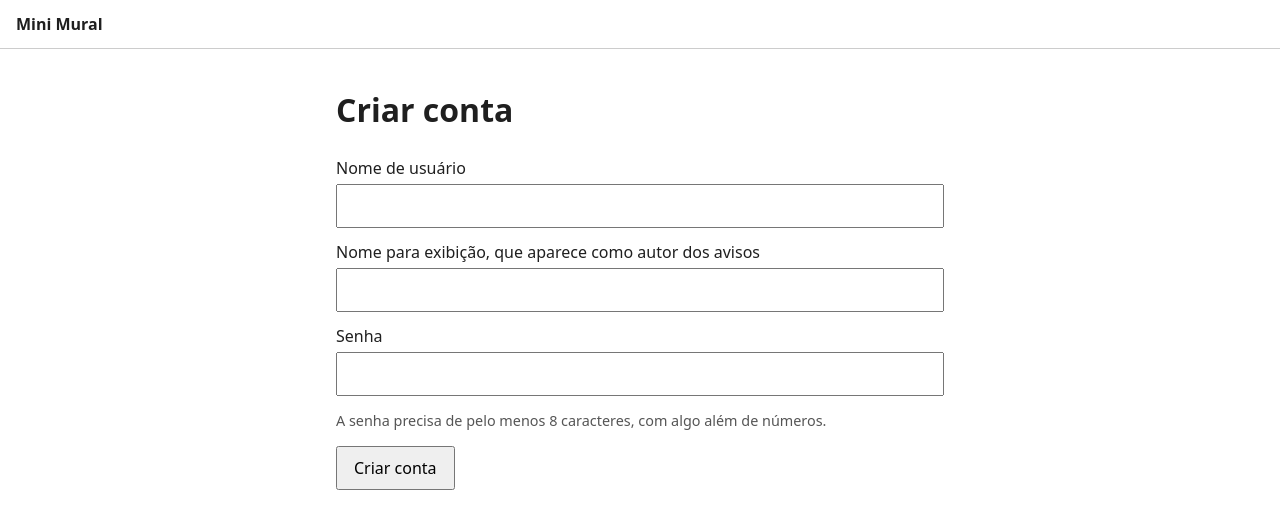
After one commit to jacksongomesbr/uft-cc-es-mini-mural, a Django app: page /cadastro/ in a window 1280 px wide. The commit adds this page. Shown: the top 529 px of the page. Run offline with Django 5.2, Linux system fonts and the light colour scheme.

Commit message:
feat: criar conta pelo cadastro (HU-01)
Formulário com as regras de CA-01.2, CA-01.3, CA-01.5 e CA-01.6 e as
mensagens do contrato. A recusa responde 422 com o que foi preenchido,
menos a senha, e o sucesso abre a sessão e redireciona com 303. Um teste
por critério.

Closes #84

Co-Authored-By: Claude Opus 5.5 <noreply@anthropic.com>

```diff
--- a/config/urls.py
+++ b/config/urls.py
@@ -2,5 +2,6 @@
 from django.urls import include, path
 
 urlpatterns = [
+    path("", include("contas.urls")),
     path("", include("avisos.urls")),
 ]
--- /dev/null
+++ b/contas/forms.py
@@ -0,0 +1,51 @@
+"""Formulários de contas. As mensagens são as do contrato/operacoes.md."""
+from django import forms
+from django.contrib.auth import password_validation
+from django.core.exceptions import ValidationError
+
+from .models import Conta, normalizar_nome
+
+
+class CadastroForm(forms.Form):
+    nome_usuario = forms.CharField(label="Nome de usuário", max_length=150)
+    # Obrigatório na regra, e não no campo, para a mensagem ser a do contrato.
+    nome_exibicao = forms.CharField(
+        label="Nome para exibição, que aparece como autor dos avisos",
+        max_length=80,
+        required=False,
+    )
+    senha = forms.CharField(label="Senha", widget=forms.PasswordInput)
+
+    def clean_nome_usuario(self):
+        nome = self.cleaned_data["nome_usuario"].strip()
+        # CA-01.2
+        if Conta.objects.filter(nome_usuario__iexact=nome).exists():
+            raise ValidationError("Esse nome de usuário já está em uso.")
+        return nome
+
+    def clean_nome_exibicao(self):
+        nome = normalizar_nome(self.cleaned_data["nome_exibicao"])
+        # CA-01.5
+        if not nome:
+            raise ValidationError("Escolha um nome para exibição; ele aparece como autor dos avisos.")
+        # CA-01.6: a comparação usa o nome já normalizado, como o banco.
+        if Conta.objects.filter(nome_exibicao__iexact=nome).exists():
+            raise ValidationError("Esse nome para exibição já está em uso. Escolha outro.")
+        return nome
+
+    def clean_senha(self):
+        senha = self.cleaned_data["senha"]
+        # CA-01.3: as duas regras estão em AUTH_PASSWORD_VALIDATORS, e a
+        # mensagem do contrato junta as duas.
+        try:
+            password_validation.validate_password(senha)
+        except ValidationError:
+            raise ValidationError("A senha precisa de pelo menos 8 caracteres, com algo além de números.")
+        return senha
+
+    def save(self):
+        return Conta.objects.create_user(
+            self.cleaned_data["nome_usuario"],
+            self.cleaned_data["nome_exibicao"],
+            self.cleaned_data["senha"],
+        )
--- /dev/null
+++ b/contas/urls.py
@@ -0,0 +1,7 @@
+from django.urls import path
+
+from . import views
+
+urlpatterns = [
+    path("cadastro/", views.cadastro, name="cadastro"),
+]
--- /dev/null
+++ b/contas/views.py
@@ -0,0 +1,26 @@
+"""Páginas de contas. O contrato de cada rota está em contrato/operacoes.md."""
+from django.contrib.auth import login
+from django.shortcuts import render
+from django.urls import reverse
+from django.views.decorators.http import require_http_methods
+
+from config.respostas import redirecionar
+
+from .forms import CadastroForm
+
+
+@require_http_methods(["GET", "POST"])
+def cadastro(request):
+    """HU-01: cria a conta e já entra com ela (CA-01.1)."""
+    if request.user.is_authenticated:
+        return redirecionar(reverse("inicio"))
+
+    form = CadastroForm(request.POST or None)
+    status = 200
+    if request.method == "POST":
+        if form.is_valid():
+            login(request, form.save())
+            return redirecionar(reverse("inicio"))
+        # A-07: a recusa responde 422, com a página e o que foi preenchido.
+        status = 422
+    return render(request, "contas/cadastro.html", {"form": form}, status=status)
--- a/static/css/mural.css
+++ b/static/css/mural.css
@@ -26,3 +26,13 @@ main {
   margin: 0 auto;
   padding: 16px;
 }
+
+/* Formulários: um campo por linha, ocupando a largura da coluna. */
+.campo { margin-bottom: 12px; }
+.campo label { display: block; margin-bottom: 4px; }
+.campo input, .campo textarea { width: 100%; font: inherit; padding: 8px; }
+.campo-com-erro input, .campo-com-erro textarea { border: 2px solid #b00020; }
+.erro, .recusa { color: #b00020; }
+.recusa { border: 2px solid #b00020; padding: 8px; }
+.dica { color: #555; font-size: .9rem; }
+button { font: inherit; padding: 8px 16px; }
--- /dev/null
+++ b/templates/contas/_campo.html
@@ -0,0 +1,5 @@
+<div class="campo{% if campo.errors %} campo-com-erro{% endif %}">
+  <label for="{{ campo.id_for_label }}">{{ campo.label }}</label>
+  {{ campo }}
+  {% for erro in campo.errors %}<p class="erro">{{ erro }}</p>{% endfor %}
+</div>
--- /dev/null
+++ b/templates/contas/cadastro.html
@@ -0,0 +1,15 @@
+{% extends 'base.html' %}
+
+{% block titulo %}Criar conta | Mini Mural{% endblock %}
+
+{% block conteudo %}
+<h1>Criar conta</h1>
+<form method="post" action="{% url 'cadastro' %}">
+  {% csrf_token %}
+  {% include 'contas/_campo.html' with campo=form.nome_usuario %}
+  {% include 'contas/_campo.html' with campo=form.nome_exibicao %}
+  {% include 'contas/_campo.html' with campo=form.senha %}
+  <p class="dica">A senha precisa de pelo menos 8 caracteres, com algo além de números.</p>
+  <button type="submit">Criar conta</button>
+</form>
+{% endblock %}
```
Also changed, not shown: config/respostas.py (added, +14 -0 lines), contas/tests.py (+64 -0 lines).
